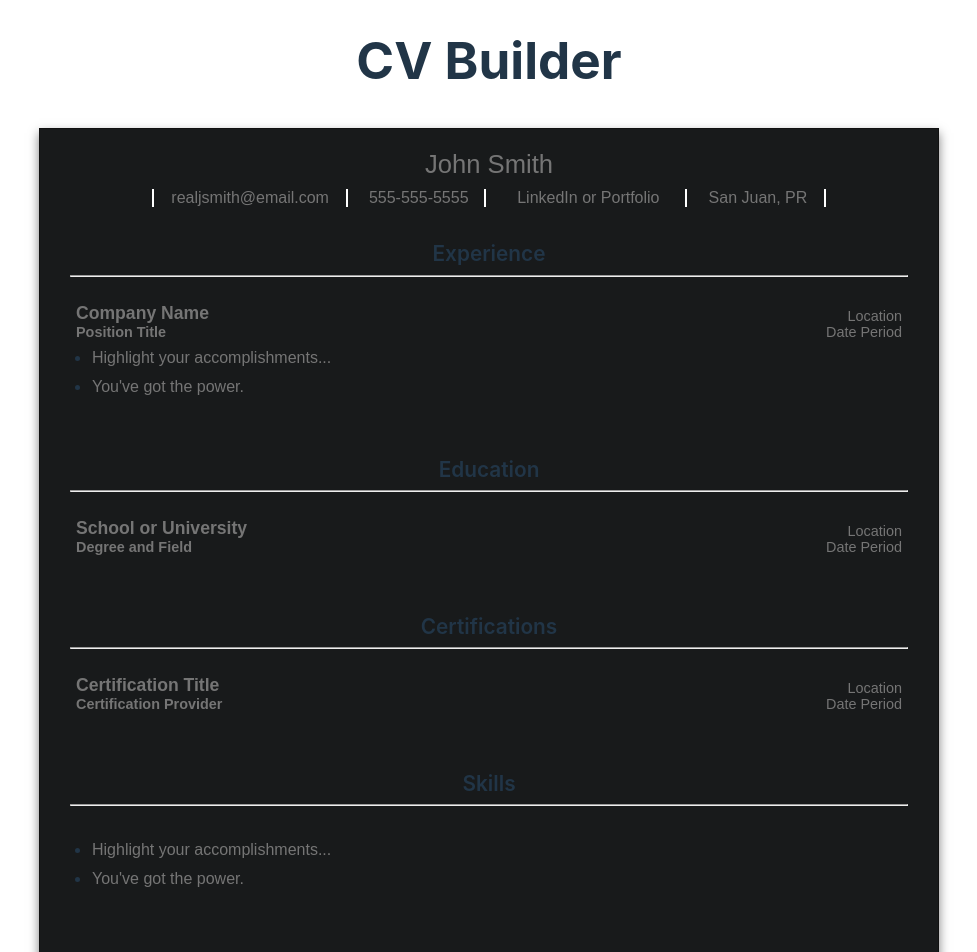
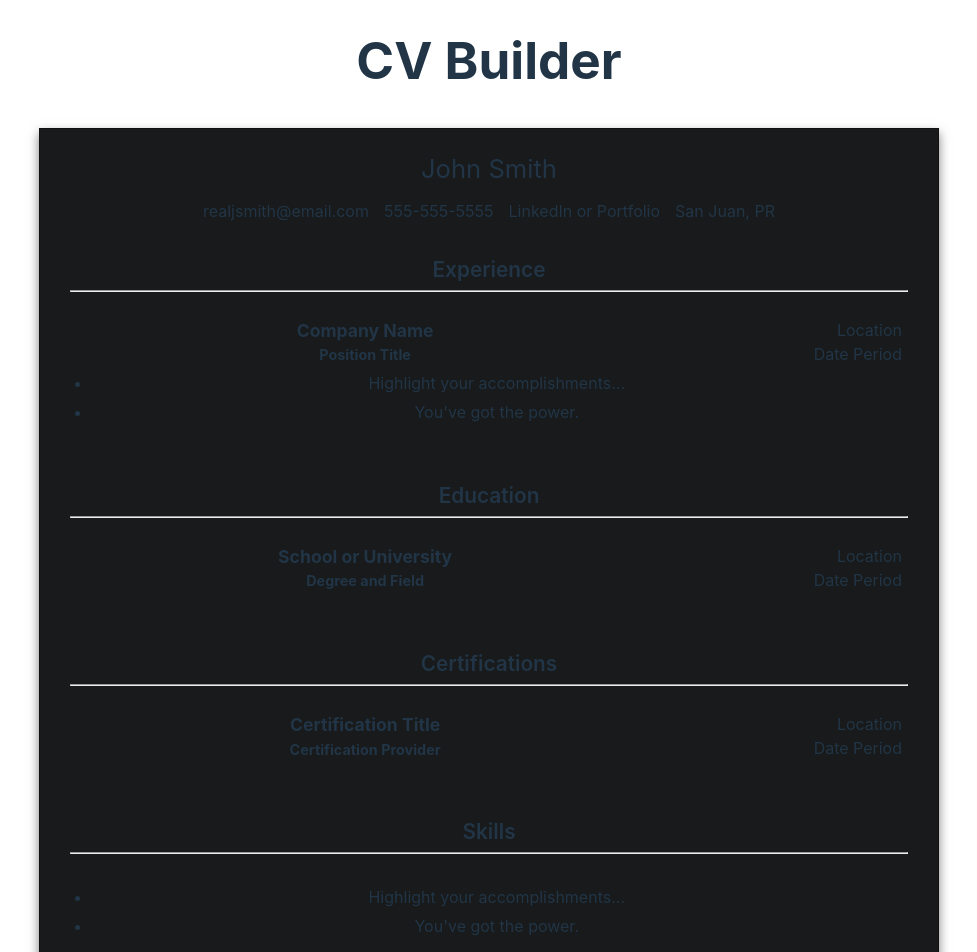
Before and after one commit to joel-jcs/cv-builder, a React (Vite) app: page / in a window 1280 px wide. Shown: the top 952 px of the page, without its empty margins (151-1128 px from the left). Built offline with nearby package versions, Linux system fonts and the light colour scheme.

Commit message:
feat: added isEditing state variable and functions to determine whether an entry and its children input fields are editable. activated once the user clicks on the Modal's edit button

```diff
--- a/src/components/Entry.jsx
+++ b/src/components/Entry.jsx
@@ -11,6 +11,8 @@ export default function Entry({
   modalState,
   openModal,
   closeModal,
+  isEditing,
+  toggleIsEditing,
 }) {
   const locationPlaceholder = "Location";
   const datePlaceholder = "Date Period";
@@ -55,15 +57,27 @@ export default function Entry({
     setBulletPoints(updatedBulletPoints);
   };
 
-  const [randomID] = useState(crypto.randomUUID());
+  const [entryId] = useState(crypto.randomUUID());
+
   return (
     <div
       className="entry"
-      onMouseEnter={() => openModal(randomID)}
+      onMouseEnter={() => openModal(entryId)}
       onMouseLeave={closeModal}
-      id={randomID}
+      onBlur={(e) => {
+        if (!e.currentTarget.contains(e.relatedTarget)) {
+          toggleIsEditing(entryId);
+        }
+      }}
+      id={entryId}
     >
-      {modalState === randomID && <Modal />}
+      {modalState === entryId && (
+        <Modal
+          entryId={entryId}
+          isEditing={isEditing}
+          toggleIsEditing={toggleIsEditing}
+        />
+      )}
       {hasEntry && (
         <div className="entryHeader">
           <div className="entryPrimaryInfo">
@@ -72,12 +86,16 @@ export default function Entry({
               placeholder={titlePlaceholder}
               value={entryTitle}
               onChange={handleChange}
+              isEditing={isEditing}
+              entryId={entryId}
             />
             <Input
               className="entrySubtitle"
               placeholder={subtitlePlaceholder}
               value={entrySubtitle}
               onChange={handleChange}
+              isEditing={isEditing}
+              entryId={entryId}
             />
           </div>
 
@@ -87,12 +105,16 @@ export default function Entry({
               placeholder={locationPlaceholder}
               value={entryLocation}
               onChange={handleChange}
+              isEditing={isEditing}
+              entryId={entryId}
             />
             <Input
               className="datePeriod"
               placeholder={datePlaceholder}
               value={entryDate}
               onChange={handleChange}
+              isEditing={isEditing}
+              entryId={entryId}
             />
           </div>
         </div>
@@ -106,6 +128,8 @@ export default function Entry({
                 placeholder={bullet.placeholder}
                 value={bullet.value}
                 onChange={handleBulletPoint}
+                isEditing={isEditing}
+                entryId={entryId}
               />
             </li>
           ))}
--- a/src/components/Input.jsx
+++ b/src/components/Input.jsx
@@ -6,7 +6,10 @@ export default function Input({
   placeholder,
   value,
   onChange,
+  isEditing,
+  entryId,
 }) {
+  if (isEditing && isEditing === entryId) {
     return (
       <input
         type={type}
@@ -17,4 +20,11 @@ export default function Input({
         onChange={onChange}
       />
     );
+  } else {
+    return (
+      <span type={type} className={className}>
+        {placeholder}
+      </span>
+    );
   }
+}
--- a/src/components/Modal.jsx
+++ b/src/components/Modal.jsx
@@ -1,14 +1,18 @@
+/* eslint-disable react/prop-types */
 import "../styles/Modal.css";
 
-export default function Modal() {
-  //To-do: The purpose of this modal will be to:
-  // edit and submit entries/sections
-  // add or delete an entry.
+//To-do: The purpose of this modal will be to:
+// edit and submit entries/sections
+// add or delete an entry.
+export default function Modal({ entryId, isEditing, toggleIsEditing }) {
   return (
     <div className="modal">
       <div className="modalContent">
-        <h2>Modal</h2>
-        <button>Submit</button>
+        {!isEditing ? (
+          <button onClick={() => toggleIsEditing(entryId)}>Edit</button>
+        ) : (
+          <button onClick={() => toggleIsEditing(entryId)}>Submit</button>
+        )}
       </div>
     </div>
   );
--- a/src/components/Resume.jsx
+++ b/src/components/Resume.jsx
@@ -12,6 +12,22 @@ export function Resume() {
   function closeModal() {
     setModalState(null);
   }
+
+  const [isEditing, setIsEditing] = useState(null);
+  function startEditing(entryID) {
+    setIsEditing(entryID);
+  }
+
+  function stopEditing() {
+    setIsEditing(null);
+  }
+  const toggleIsEditing = (entryId) => {
+    if (isEditing === entryId) {
+      stopEditing();
+    } else {
+      startEditing(entryId);
+    }
+  };
 
   return (
     <>
@@ -40,6 +56,8 @@ export function Resume() {
               modalState={modalState}
               openModal={openModal}
               closeModal={closeModal}
+              isEditing={isEditing}
+              toggleIsEditing={toggleIsEditing}
             />
           </section>
           {/* {showModal && <Modal />} */}
@@ -52,19 +70,36 @@ export function Resume() {
               modalState={modalState}
               openModal={openModal}
               closeModal={closeModal}
+              isEditing={isEditing}
+              toggleIsEditing={toggleIsEditing}
             />
           </section>
 
           <section className="resumeSection">
             <h2 className="sectionTitle">{"Certifications"}</h2>
             <hr></hr>
-            <Entry sectionTitle="Certifications" />
+            <Entry
+              sectionTitle="Certifications"
+              modalState={modalState}
+              openModal={openModal}
+              closeModal={closeModal}
+              isEditing={isEditing}
+              toggleIsEditing={toggleIsEditing}
+            />
           </section>
 
           <section className="resumeSection">
             <h2 className="sectionTitle">{"Skills"}</h2>
             <hr></hr>
-            <Entry hasEntry={false} hasBulletsSection={true} />
+            <Entry
+              hasEntry={false}
+              hasBulletsSection={true}
+              modalState={modalState}
+              openModal={openModal}
+              closeModal={closeModal}
+              isEditing={isEditing}
+              toggleIsEditing={toggleIsEditing}
+            />
           </section>
         </main>
       </div>
```
Lines whose indentation alone changed are shown as unchanged.
